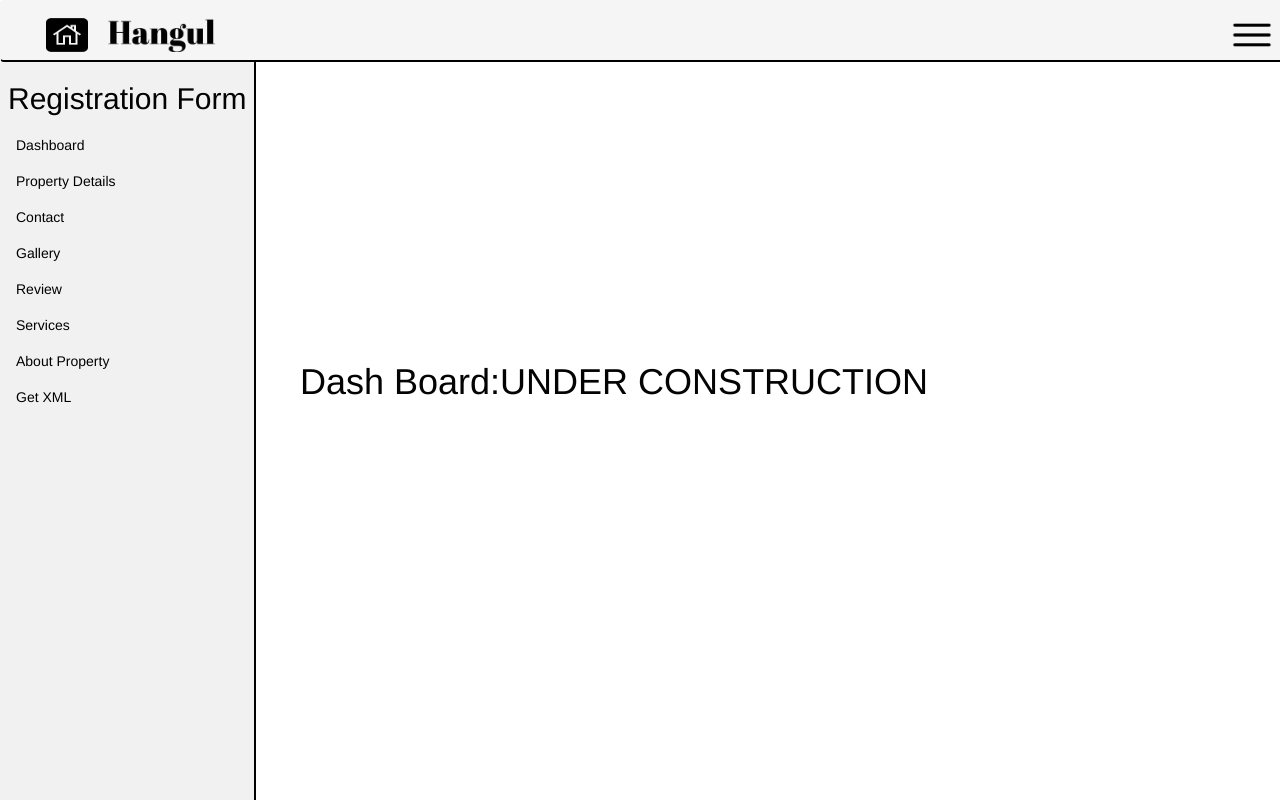
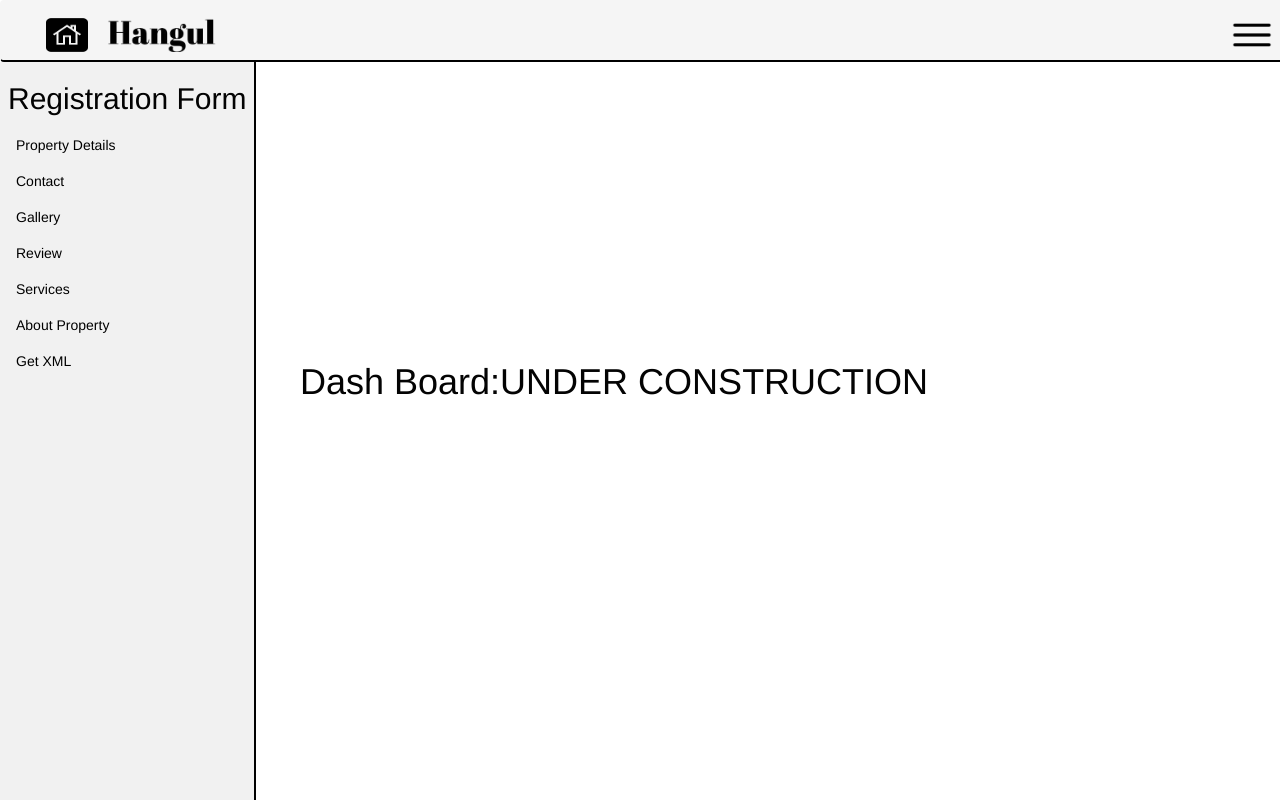
Before and after one commit to travel2kashmir/hangul_react_core, a React (Create React App) app: page /#/ in a window 1280 px wide. Built offline with nearby package versions, Linux system fonts and the light colour scheme.

Commit message:
Update Nav.js

```diff
--- a/src/Nav.js
+++ b/src/Nav.js
@@ -8,7 +8,7 @@ const Nav = () =>
 
     <ul>
       <h2 style={{ marginLeft: "8px", marginBottom: "12px" }} >Registration Form</h2>
-      <li><Link to='/'>Dashboard</Link></li>
+
       <li><Link to='/detail'>Property Details</Link></li>
       <li><Link to="/contact">Contact</Link></li>
       <li><Link to="/gallery">Gallery</Link></li>
```
